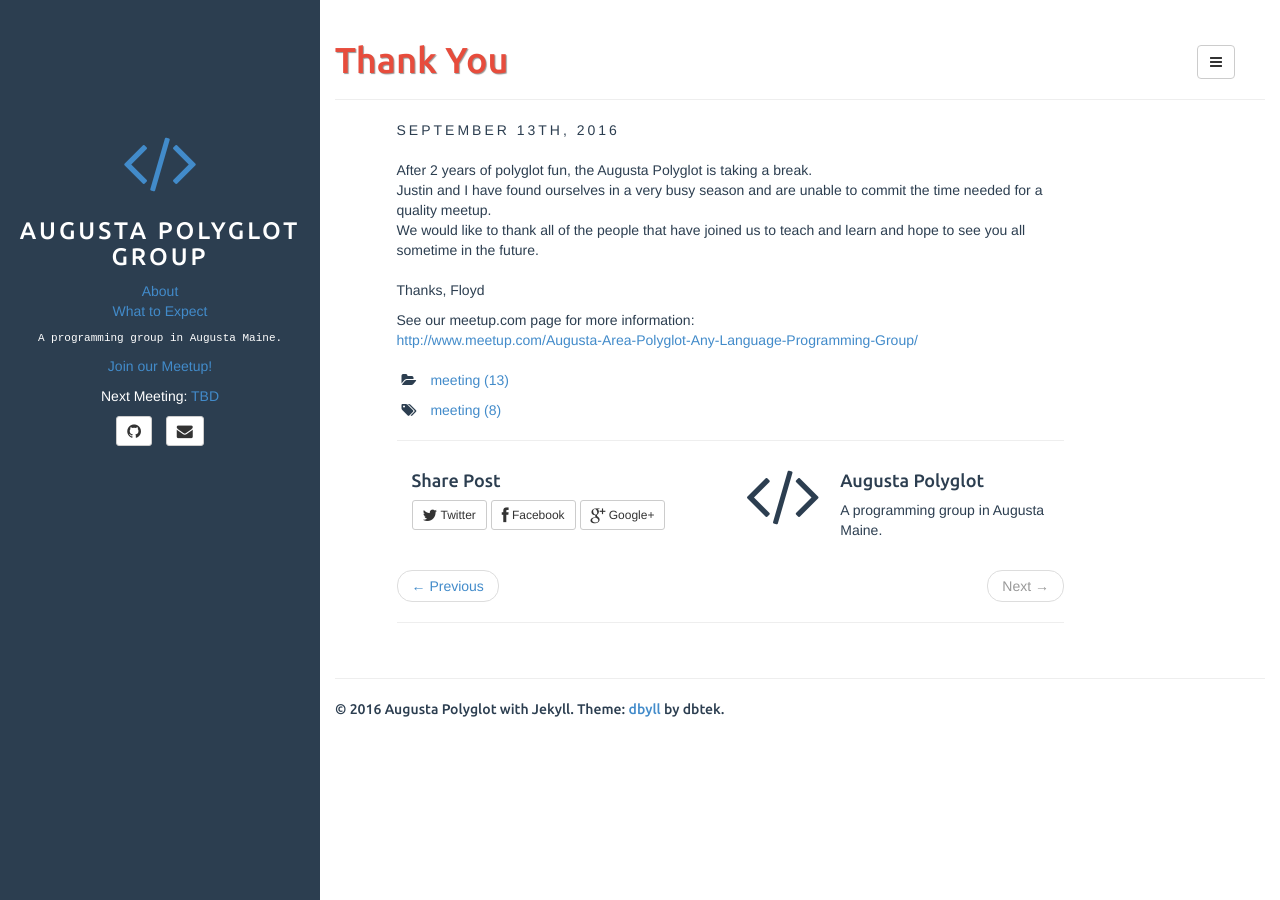
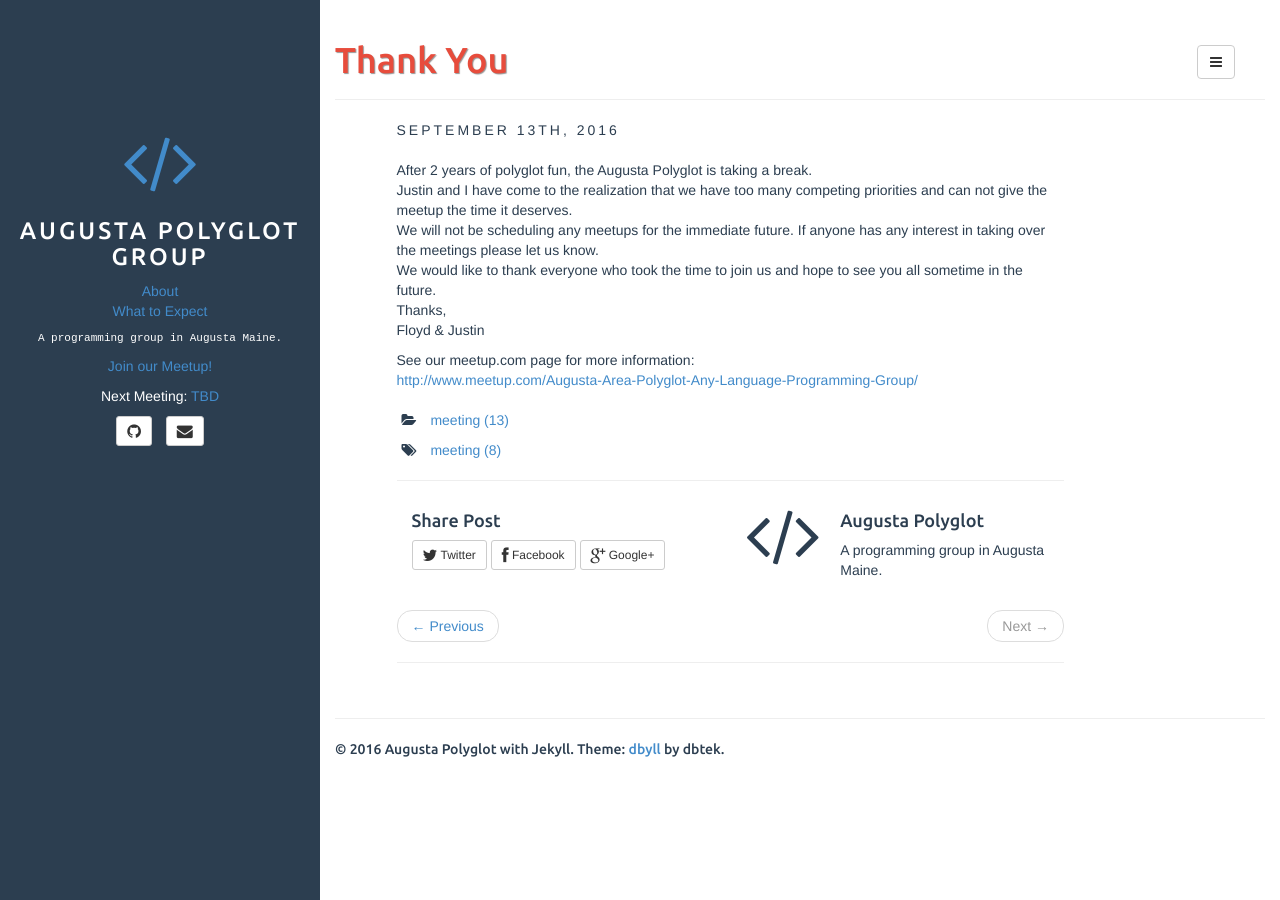
Before and after one commit to Augusta-Polyglot/augusta-polyglot.github.io, a Jekyll site: the page built from _posts/2016-09-13-Thank-You.md, in a window 1280 px wide. Built offline with Jekyll 4.4.1, drawn with Linux system fonts in a browser that asks for light colours.

Commit message:
Updated message

```diff
--- a/_posts/2016-09-13-Thank-You.md
+++ b/_posts/2016-09-13-Thank-You.md
@@ -7,10 +7,15 @@ fullview: true
 ---
 
 After 2 years of polyglot fun, the Augusta Polyglot is taking a break.<br>
-Justin and I have found ourselves in a very busy season and are unable to commit the time needed for a quality meetup. <br>
-We would like to thank all of the people that have joined us to teach and learn and hope to see you all sometime in the future. <br>
+Justin and I have come to the realization that we have too many competing priorities and can not give the meetup the time it deserves.
+<br>
+We will not be scheduling any meetups for the immediate future. If anyone has any interest in taking over the meetings please let us know.
+<br>
+We would like to thank everyone who took the time to join us and hope to see you all sometime in the future.
 <br>
 Thanks,
-Floyd
+<br>
+Floyd & Justin
+<br>
 
 See our meetup.com page for more information:<br> [http://www.meetup.com/Augusta-Area-Polyglot-Any-Language-Programming-Group/](http://www.meetup.com/Augusta-Area-Polyglot-Any-Language-Programming-Group/)
```
